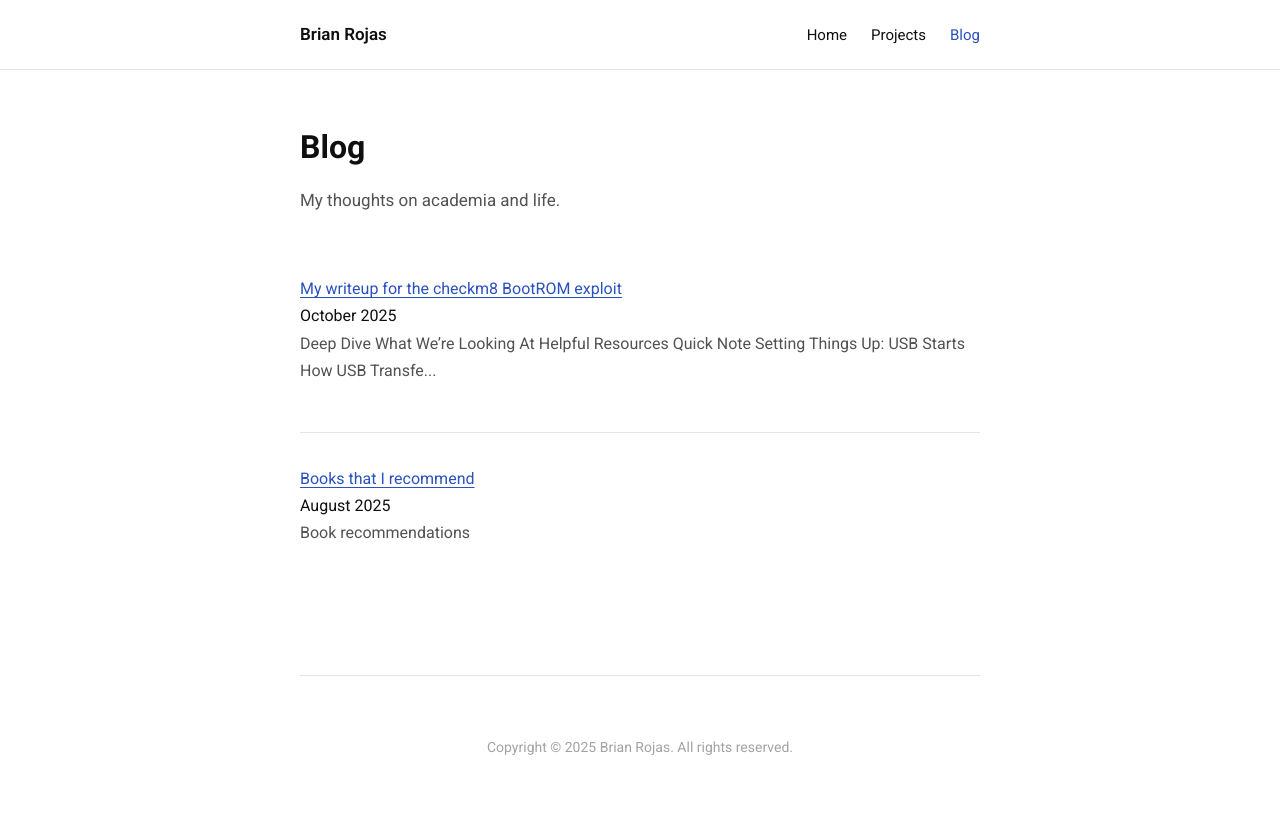
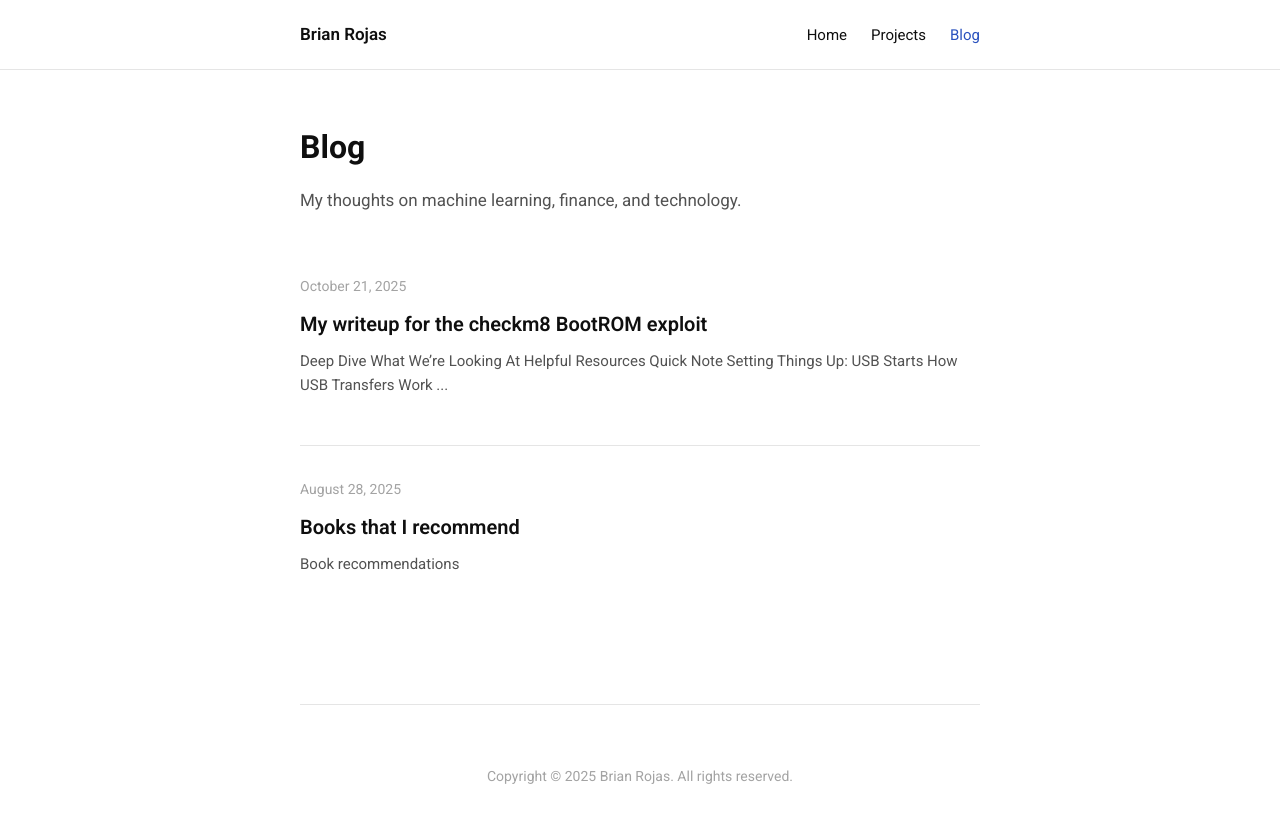
Before and after one commit to brianrojrc/brianrojrc.github.io, a Jekyll site: the page built from blog.md, in a window 1280 px wide. Shown: the top 823 px of the page. Built offline with Jekyll 4.4.1, drawn with Linux system fonts in a browser that asks for light colours.

Commit message:
Update blog.md

```diff
--- a/blog.md
+++ b/blog.md
@@ -5,20 +5,18 @@ title: Blog
 
 <header class="page-header">
     <h1>Blog</h1>
-    <p class="intro">My thoughts on academia and life.</p>
+    <p class="intro">My thoughts on machine learning, finance, and technology.</p>
 </header>
 
 <section class="blog-list">
     {% for post in site.posts %}
     <article class="blog-post-item">
-        <div class="item-header">
-            <div class="item-title">
-                <a href="{{ post.url | relative_url }}">{{ post.title }}</a>
-            </div>
-            <div class="item-date">{{ post.date | date: "%B %Y" }}</div>
-        </div>
+        <div class="post-meta">{{ post.date | date: "%B %d, %Y" }}</div>
+        <h2 class="post-title">
+            <a href="{{ post.url | relative_url }}">{{ post.title }}</a>
+        </h2>
         {% if post.excerpt %}
-        <p class="item-description">{{ post.excerpt | strip_html | truncate: 180 }}</p>
+        <p class="post-excerpt">{{ post.excerpt | strip_html | truncate: 200 }}</p>
         {% endif %}
     </article>
     {% endfor %}
```
